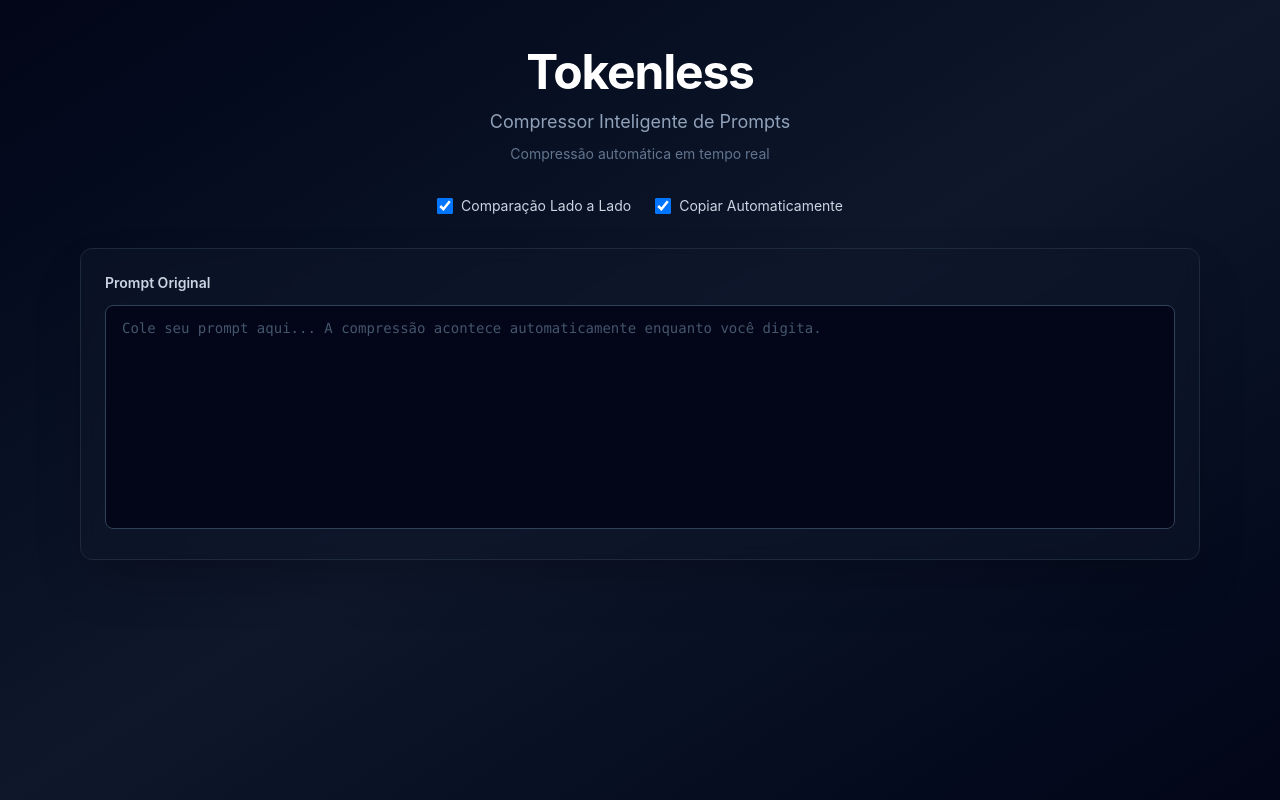
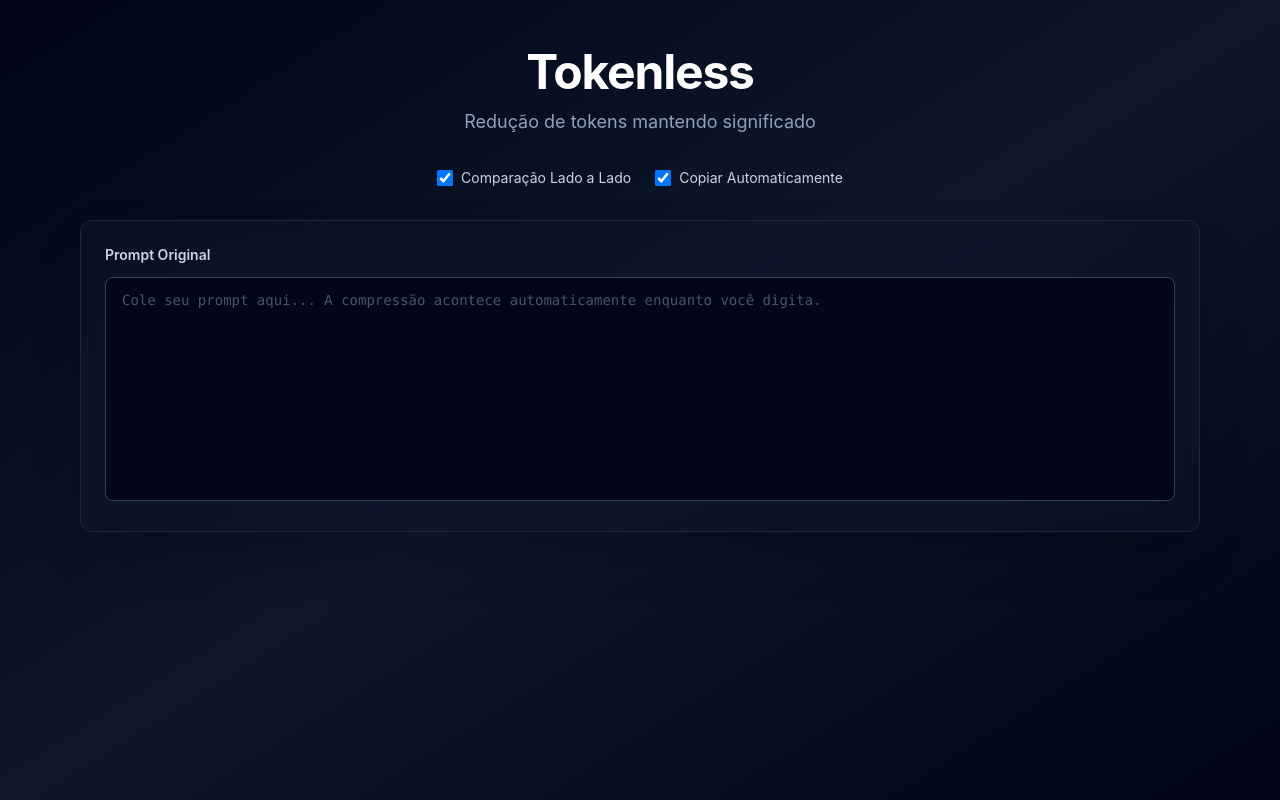
Before and after one commit to Muriel-Gasparini/tokenless, a React (Vite) app: page / in a window 1280 px wide. Built offline with nearby package versions, Linux system fonts and the light colour scheme.

Commit message:
refactor(ui): simplify header description

```diff
--- a/src/components/Header.tsx
+++ b/src/components/Header.tsx
@@ -4,8 +4,7 @@ export const Header = () => {
       <h1 className="text-5xl font-bold text-white mb-3 tracking-tight">
         Tokenless
       </h1>
-      <p className="text-slate-400 text-lg">Compressor Inteligente de Prompts</p>
-      <p className="text-slate-500 text-sm mt-2">Compressão automática em tempo real</p>
+      <p className="text-slate-400 text-lg">Redução de tokens mantendo significado</p>
     </header>
   );
 };
```
